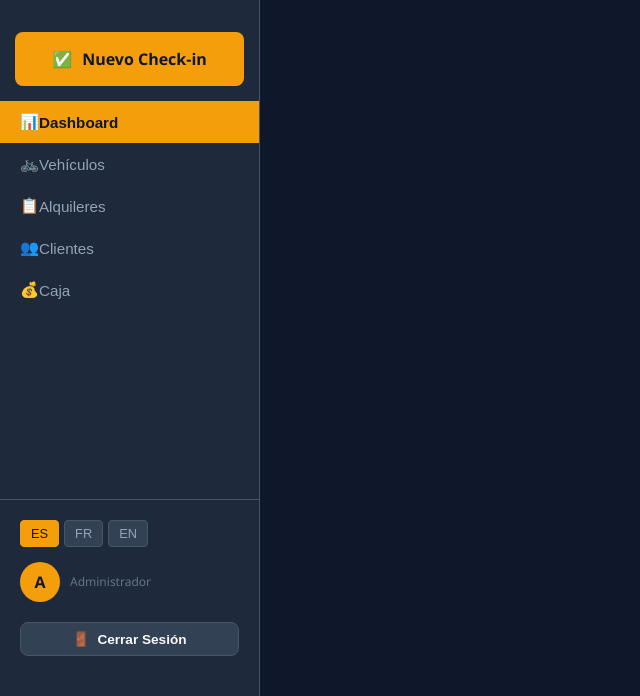
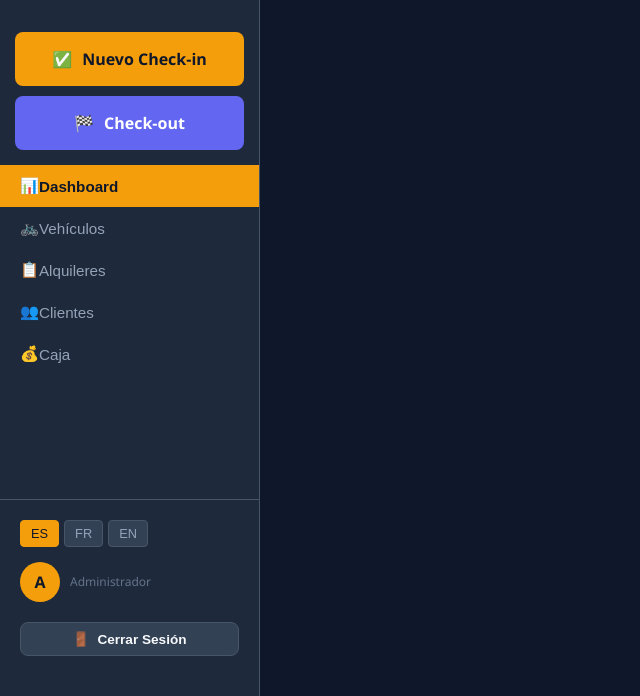
Before and after one commit to antonybras68-voltride/voltride, a website: page frontend/app.html in a window 1280 px wide. Shown: the part 104-800 px from the top of the page, without its empty margins (0-640 px from the left). Drawn offline with Linux system fonts and the light colour scheme; sample sign-in values are in the browser's storage.

Commit message:
Update app.html

```diff
--- a/frontend/app.html
+++ b/frontend/app.html
@@ -15,11 +15,15 @@
         <span id="currentAgency">AG-01 Torrevieja</span>
       </div>
 
-      <!-- Bouton Check-in principal -->
+      <!-- Boutons Check-in / Check-out -->
       <div style="padding: 15px;">
-        <a href="/checkin.html" class="btn btn-primary" style="width: 100%; display: flex; align-items: center; justify-content: center; gap: 10px; padding: 15px; font-size: 16px; text-decoration: none;">
+        <a href="/checkin.html" class="btn btn-primary" style="width: 100%; display: flex; align-items: center; justify-content: center; gap: 10px; padding: 15px; font-size: 16px; text-decoration: none; margin-bottom: 10px;">
           <span>✅</span>
           <span>Nuevo Check-in</span>
+        </a>
+        <a href="/checkout.html" class="btn" style="width: 100%; display: flex; align-items: center; justify-content: center; gap: 10px; padding: 15px; font-size: 16px; text-decoration: none; background: #6366f1; color: white;">
+          <span>🏁</span>
+          <span>Check-out</span>
         </a>
       </div>
 
```
